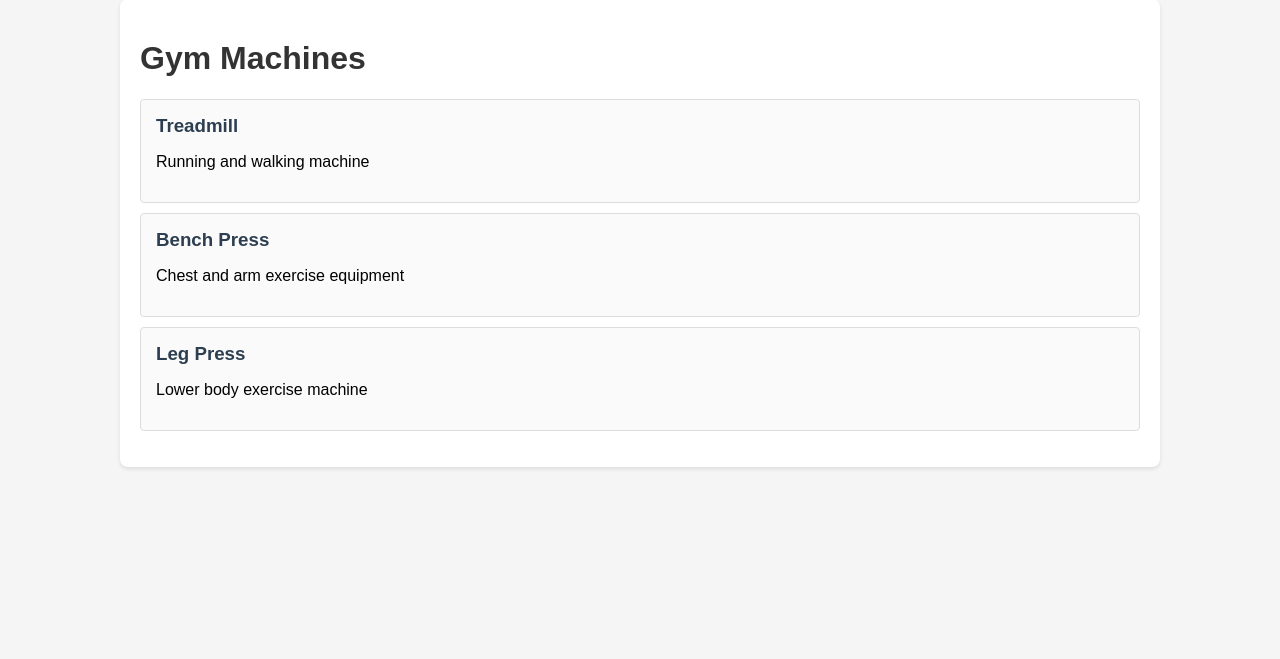
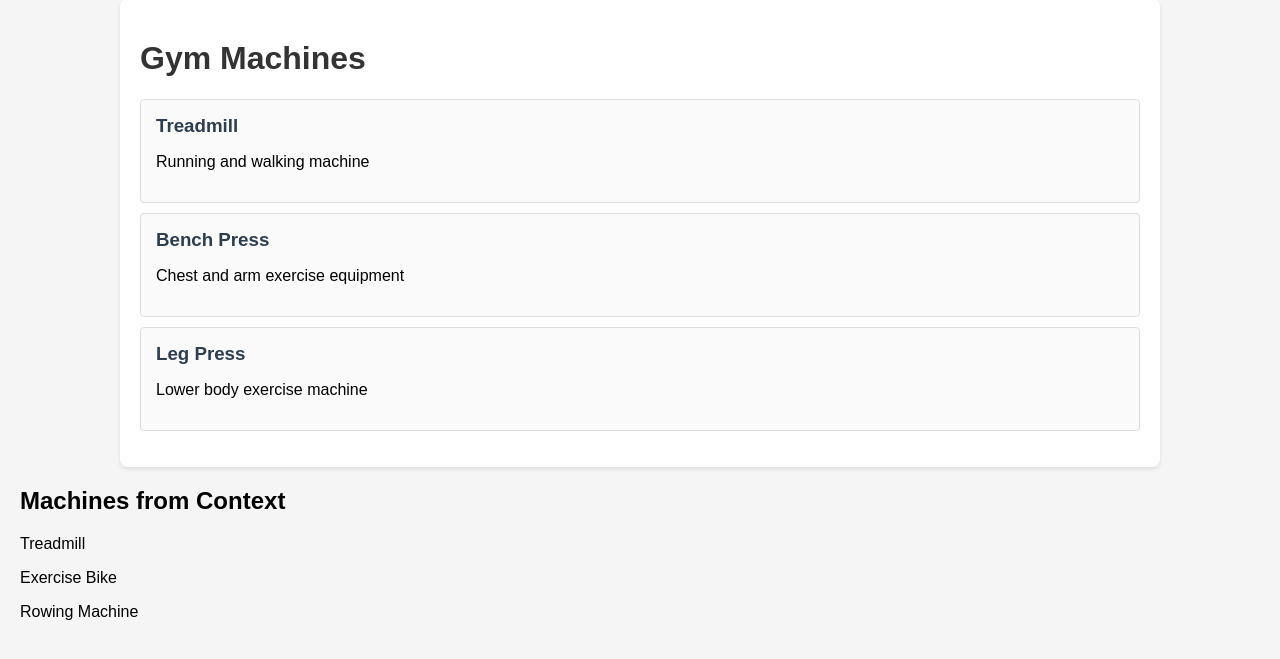
Before and after one commit to yazbg/pag_gym, a Django app: page /machines/ in a window 1280 px wide. Shown: the part 21-680 px from the top of the page. Run offline with Django 5.2, Linux system fonts and the light colour scheme.

```diff
--- a/gymuno/templates/machine_list.html
+++ b/gymuno/templates/machine_list.html
@@ -56,5 +56,12 @@
             </li>
         </ul>
     </div>
+    <div>
+        <h2>Machines from Context</h2>
+            {% for machine in machines %}
+                <p>{{ machine.title }}</p>
+            {% endfor %}
+    </div>
+
 </body>
 </html>
--- a/gymuno/views.py
+++ b/gymuno/views.py
@@ -2,6 +2,12 @@ from django.shortcuts import render
 
 # Create your views here.
 def my_view(request):
-
-
-    return render(request, 'machine_list.html') #las vistas siempre retornan un render
+    machines = [
+        {'title': 'Treadmill'},
+        {'title': 'Exercise Bike'},
+        {'title': 'Rowing Machine'},
+    ]
+    contex = {
+        'machines': machines
+    }
+    return render(request, 'machine_list.html', contex) #las vistas siempre retornan un render
```
Also changed, not shown: db.sqlite3 (deleted), 1 other file.
